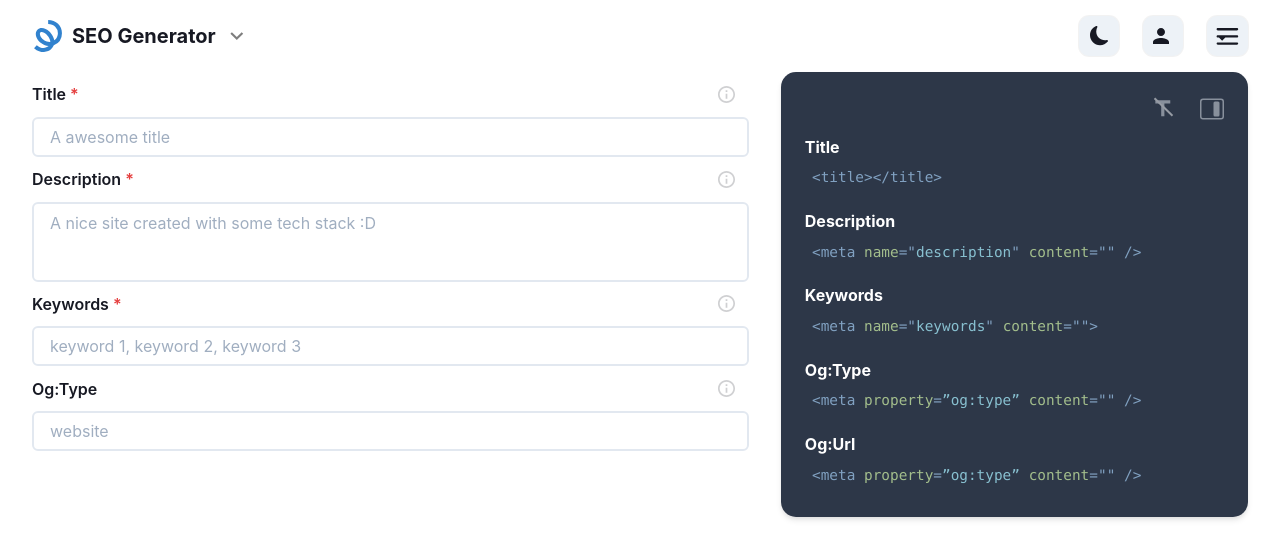
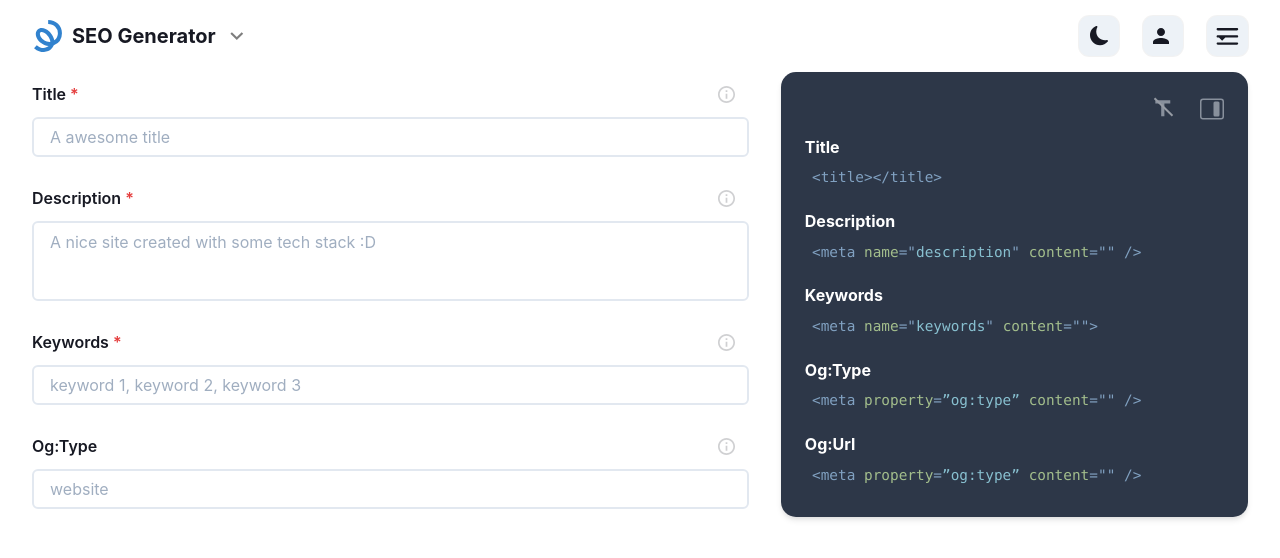
Before and after one commit to mrLuisFer/seo-generator, a Next.js app: page / in a window 1280 px wide. Shown: the top 558 px of the page. Built offline with nearby package versions, Linux system fonts and the light colour scheme.

Commit message:
change type for the props and add vStack component

```diff
--- a/components/home/LeftSidebar/index.tsx
+++ b/components/home/LeftSidebar/index.tsx
@@ -1,10 +1,10 @@
-import { Box } from '@chakra-ui/react'
+import { Box, VStack } from '@chakra-ui/react'
 import { Dispatch, SetStateAction } from 'react'
 import InputForm from './MetaForm/formComponents/InputForm'
 import TextareaForm from './MetaForm/formComponents/TextareaForm'
 
 interface LeftSidebarProps {
-  [x: string]: Dispatch<SetStateAction<string>>
+  [setStateFunction: string]: Dispatch<SetStateAction<string>>
 }
 
 export default function LeftSidebar({
@@ -18,18 +18,11 @@ export default function LeftSidebar({
   setRating,
   setRobots,
 }: LeftSidebarProps) {
-  console.log(
-    setKeywordsInput,
-    setOgTypeInput,
-    setAuthor,
-    setCopyright,
-    setOgUrl,
-    setRating,
-    setRobots
-  )
+  console.log(setKeywordsInput, setOgTypeInput, setAuthor, setCopyright, setOgUrl, setRating, setRobots)
 
   return (
     <Box as="section" gridColumn="span 3">
+      <VStack as="form" spacing="1.2rem">
         <InputForm
           inputId="titleInput"
           labelValue="Title"
@@ -52,12 +45,8 @@ export default function LeftSidebar({
           setState={setKeywordsInput}
           required
         />
-      <InputForm
-        inputId="ogTypeInput"
-        setState={setOgTypeInput}
-        labelValue="Og:Type"
-        placeholder="website"
-      />
+        <InputForm inputId="ogTypeInput" setState={setOgTypeInput} labelValue="Og:Type" placeholder="website" />
+      </VStack>
     </Box>
   )
 }
```
Lines whose indentation alone changed are shown as unchanged.
